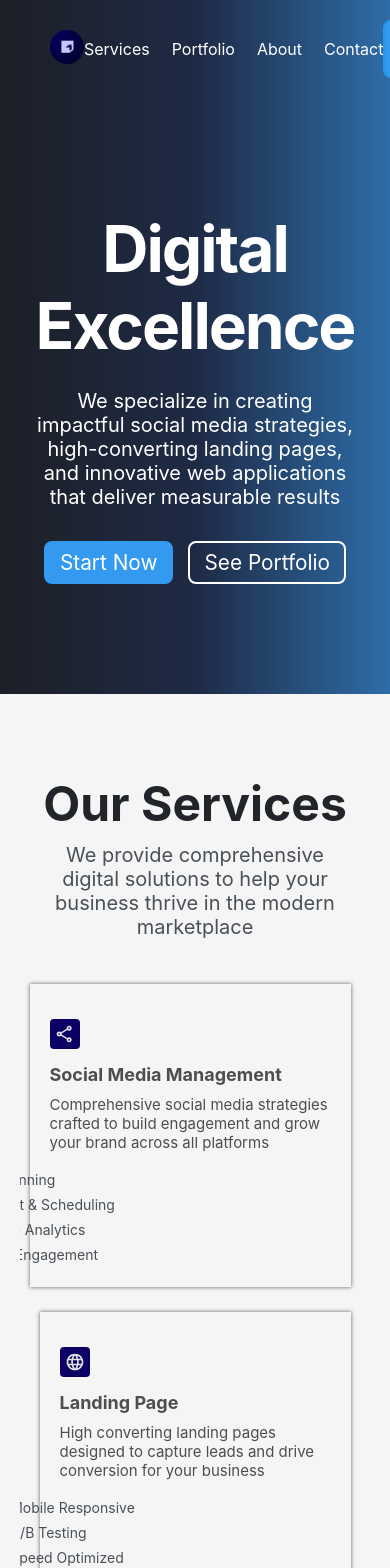
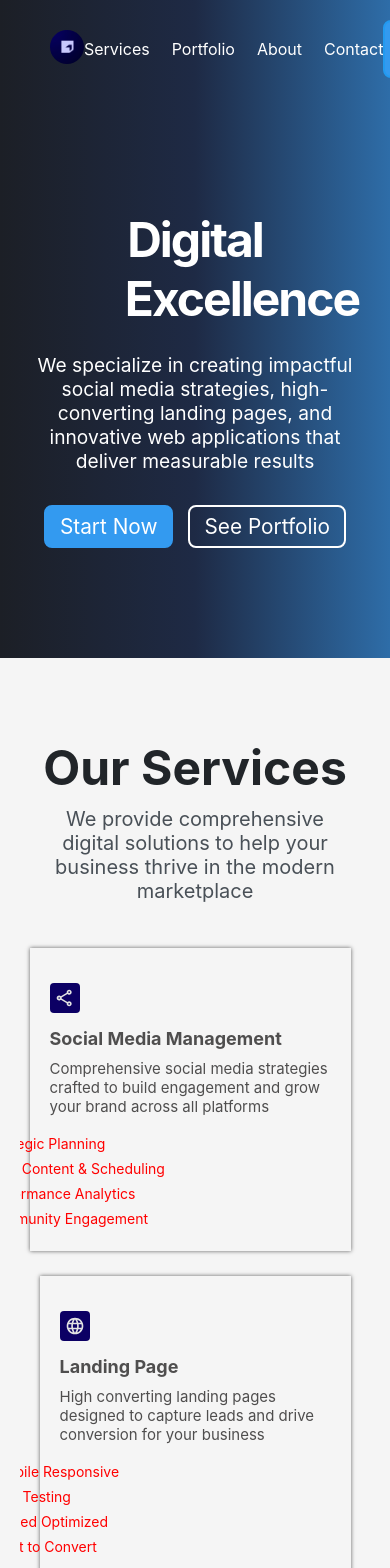
Before and after one commit to Divine-Chidozie/working-on-ace-web-site, a React (Create React App) app in the folder client/: page / in a window 390 px wide. Shown: the top 1568 px of the page. Built offline with nearby package versions, Linux system fonts and the light colour scheme.

Commit message:
made changes

```diff
--- a/client/src/App.css
+++ b/client/src/App.css
@@ -103,6 +103,9 @@ a:hover {
   align-items: center;
   gap: 15px;
   margin-bottom: 20px;
+}
+br {
+  display: none;
 }
 .btn {
   font-size: 1rem;
@@ -356,12 +359,14 @@ a:hover {
   .hero_section {
     text-align: center;
   }
+  .hero_title {
+    font-size: 3rem;
+    max-width: 40%;
+  }
   .hero_description {
     width: 90%;
     margin-bottom: 2rem;
-  }
-  .btn {
-    font-size: 1.3rem;
+    font-size: 1.2rem;
   }
   .service_list {
     display: flex;
@@ -381,18 +386,20 @@ a:hover {
     display: flex;
     justify-content: center;
     align-items: flex-start;
+    text-align: left;
   }
   .service_features {
     display: flex;
     justify-content: center;
     align-items: flex-start;
-    margin-left: -220px;
+    margin-left: -120px;
+    color: red;
   }
   .service--social {
     margin-left: 10px;
   }
   .service--landing li {
     text-align: left;
-    margin-left: -40px;
+    /* margin-left: -40px; */
   }
 }
--- a/client/src/components/HeroSection.js
+++ b/client/src/components/HeroSection.js
@@ -19,7 +19,9 @@ function HeroSection() {
     <>
       <div className="container">
         <section className="hero_section fade-up" id="home">
-          <h1 className="hero_title">Digital Excellence</h1>
+          <h1 className="hero_title">
+            Digital <br></br> Excellence
+          </h1>
           <p className="hero_description">
             We specialize in creating impactful social media strategies,
             high-converting landing pages, and innovative web applications that
```
